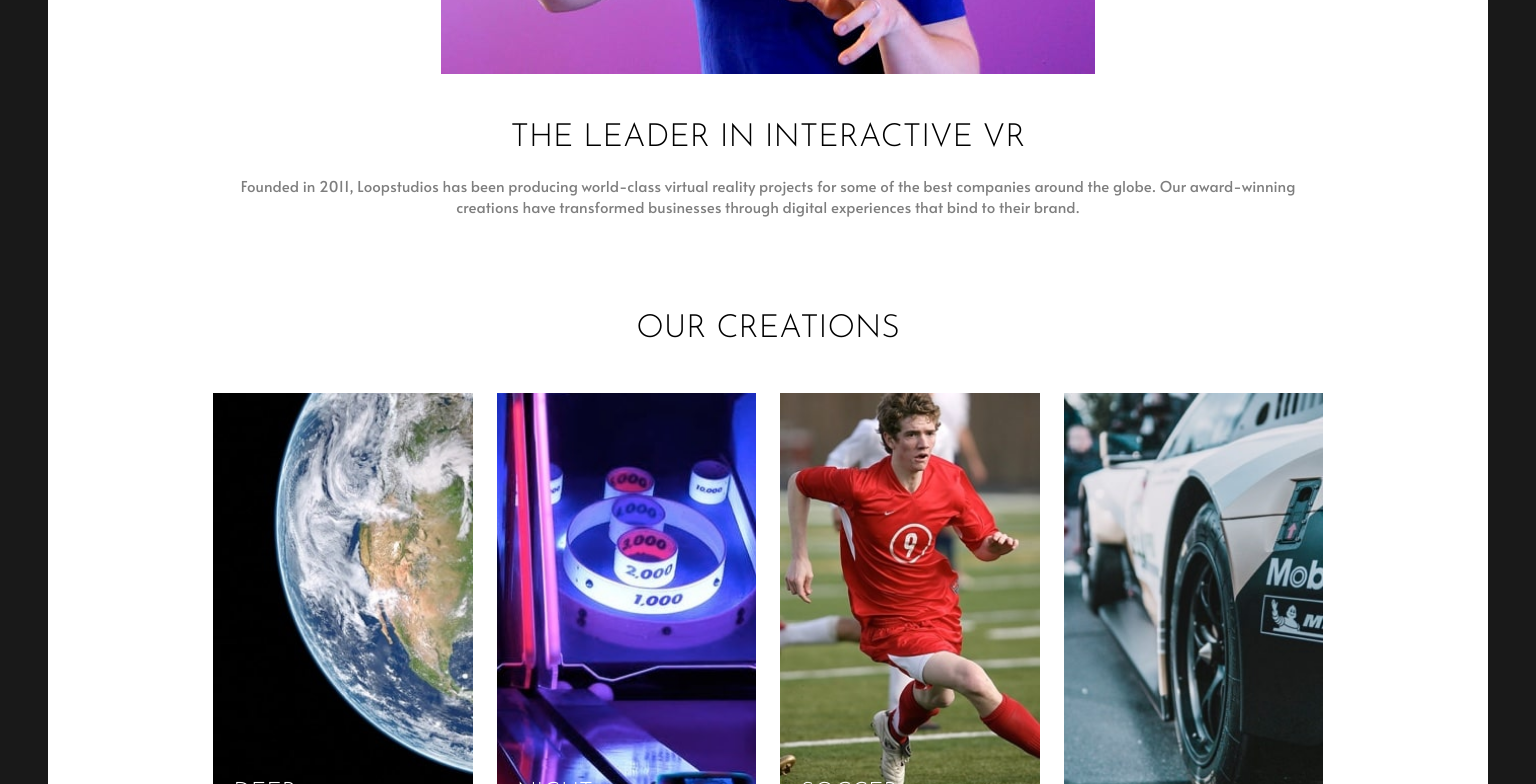
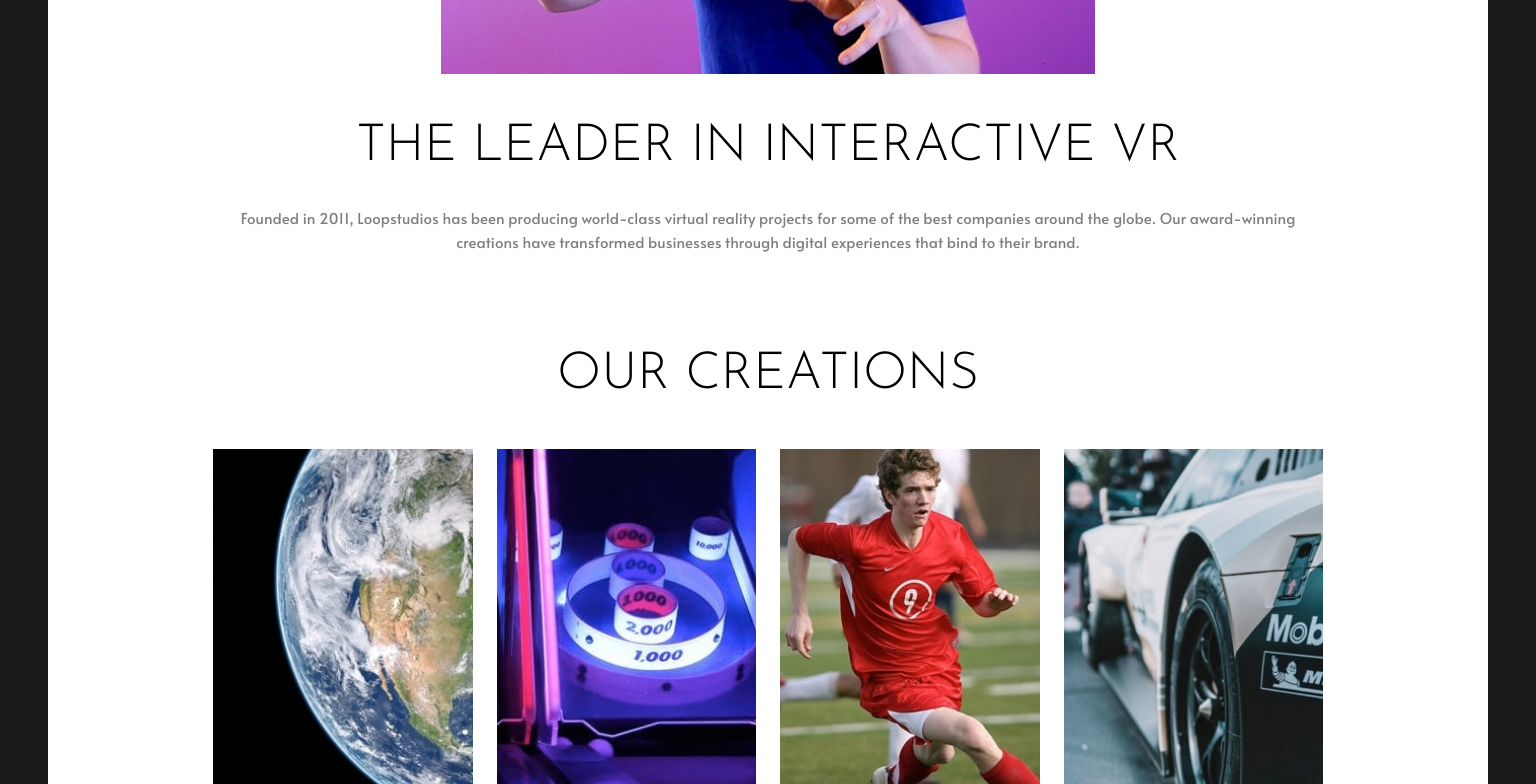
Before and after one commit to kalrog-dev/fem_loopstudios, a React (Vite) app: page / in a window 1536 px wide. Shown: the part 1120-1904 px from the top of the page. Built offline with nearby package versions, Linux system fonts and the light colour scheme; the HTML template or start-up script is replaced by a standard one.

Commit message:
Add more heading typography media

```diff
--- a/src/App.css
+++ b/src/App.css
@@ -76,6 +76,10 @@ h2 {
   text-transform: uppercase;
 }
 
+.about-body {
+  line-height: 1.6;
+}
+
 .creations-btn {
   font-size: 0.875rem;
   letter-spacing: 5px;
@@ -100,6 +104,10 @@ h2 {
     font-size: 3.5rem;
   }
 
+  h2 {
+    font-size: 2.25rem;
+  }
+
   .header-nav-list a {
     font-family: 'Alata', sans-serif;
     font-size: 1rem;
@@ -108,8 +116,18 @@ h2 {
   }
 }
 
+@media (min-width: 992px) {
+  h2 {
+    font-size: 2.5rem;
+  }
+}
+
 @media (min-width: 1440px) {
   .hero-title {
     font-size: 4.5rem;
   }
+
+  h2 {
+    font-size: 3.2rem;
+  }
 }
```
